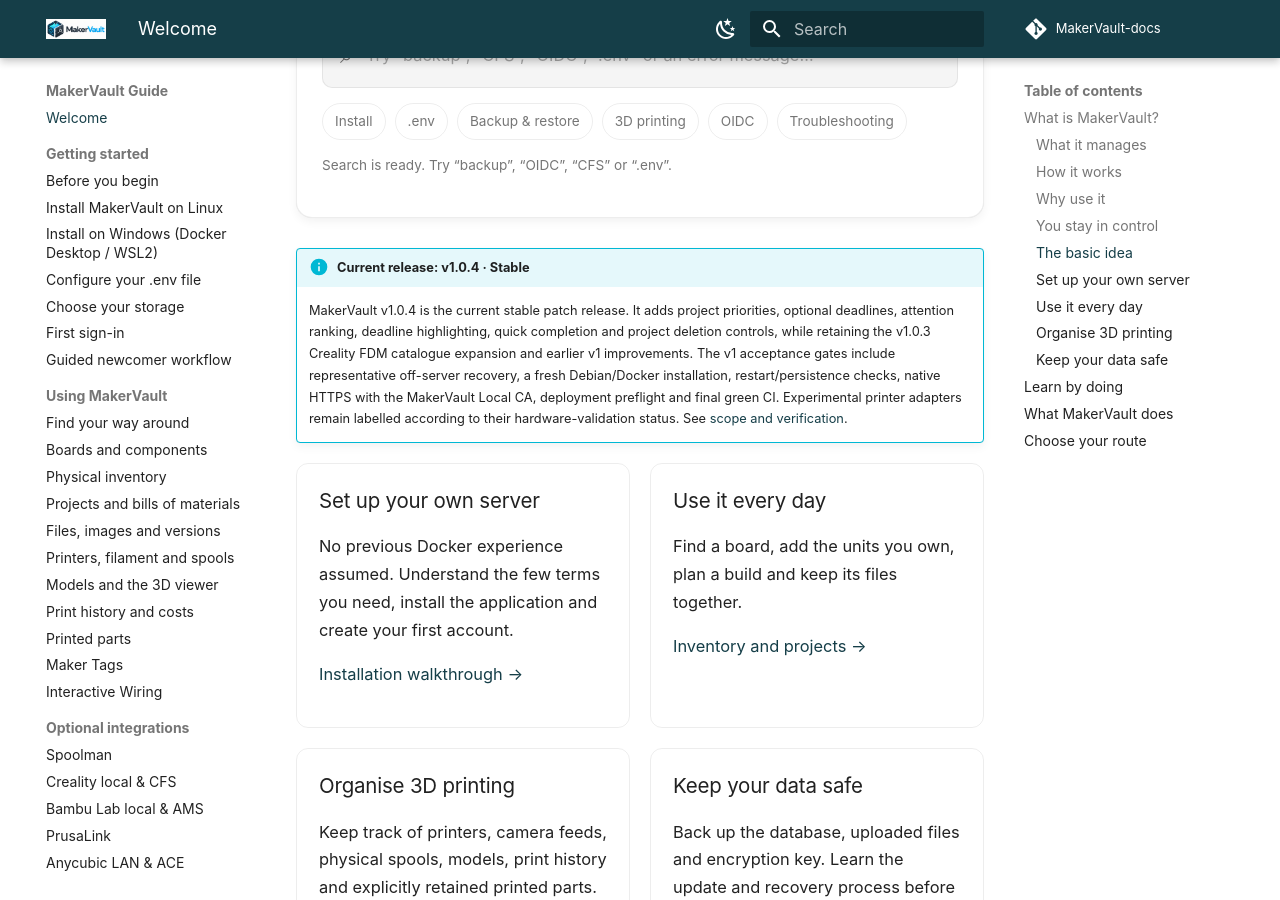
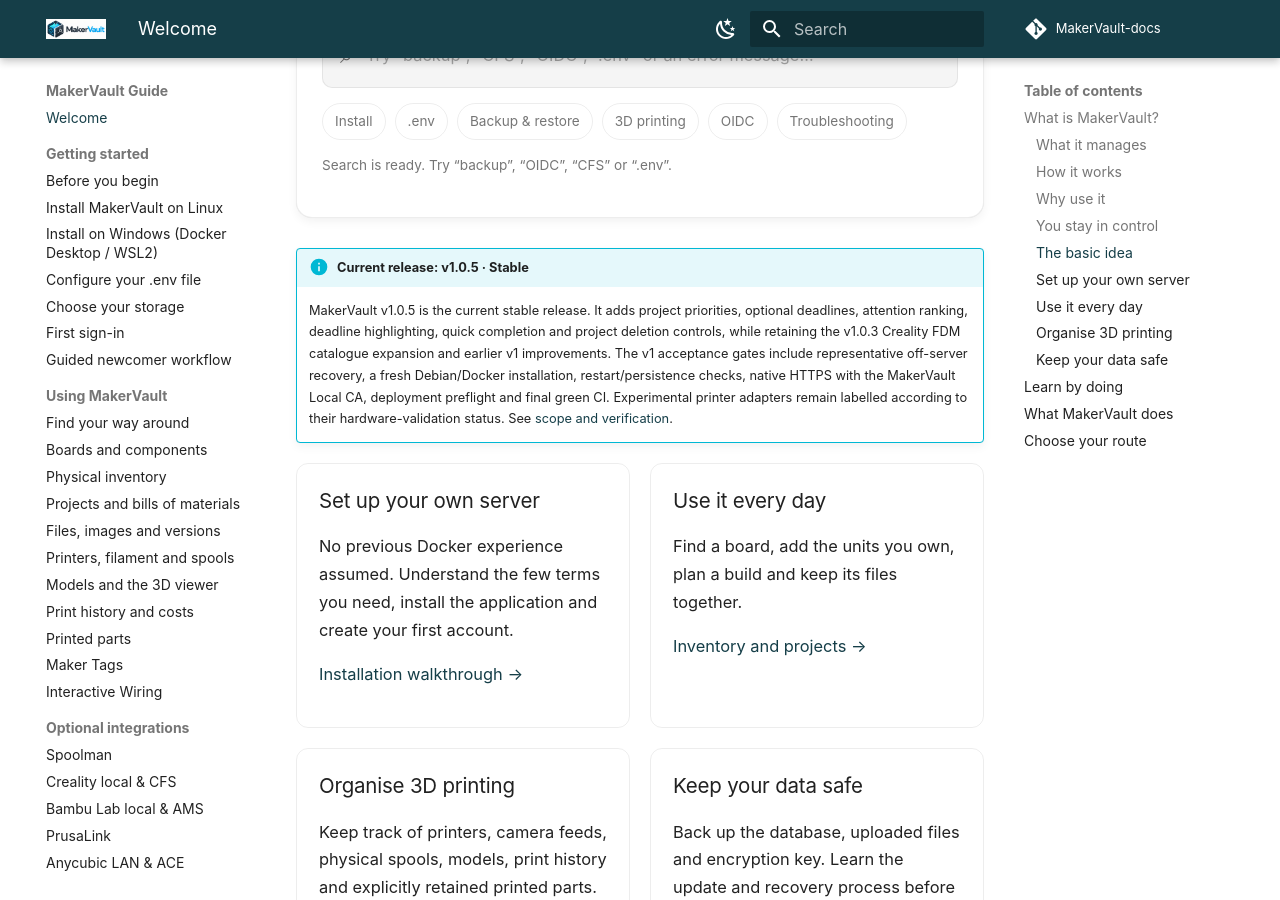
Before and after one commit to gavrd7/MakerVault-docs, an MkDocs documentation site: the page built from docs/guide/index.md, in a window 1280 px wide and 900 px high, scrolled down 2323 px. Built offline with MkDocs 1.6.1 and Material for MkDocs 9.7.7, drawn with Linux system fonts in a browser that asks for light colours; comment, search, counter and statistics services are not loaded.

Commit message:
Refresh v1.0.5 release guidance in docs/guide/index.md

```diff
--- a/docs/guide/index.md
+++ b/docs/guide/index.md
@@ -87,8 +87,8 @@
   <div id="guide-search-results" class="guide-search__results" data-guide-search-results></div>
 </div>
 
-!!! info "Current release: v1.0.4 · Stable"
-    MakerVault v1.0.4 is the current stable patch release. It adds project priorities, optional deadlines, attention ranking, deadline highlighting, quick completion and project deletion controls, while retaining the v1.0.3 Creality FDM catalogue expansion and earlier v1 improvements. The v1 acceptance gates include representative off-server recovery, a fresh Debian/Docker installation, restart/persistence checks, native HTTPS with the MakerVault Local CA, deployment preflight and final green CI. Experimental printer adapters remain labelled according to their hardware-validation status. See [scope and verification](reference/about.md).
+!!! info "Current release: v1.0.5 · Stable"
+    MakerVault v1.0.5 is the current stable release. It adds project priorities, optional deadlines, attention ranking, deadline highlighting, quick completion and project deletion controls, while retaining the v1.0.3 Creality FDM catalogue expansion and earlier v1 improvements. The v1 acceptance gates include representative off-server recovery, a fresh Debian/Docker installation, restart/persistence checks, native HTTPS with the MakerVault Local CA, deployment preflight and final green CI. Experimental printer adapters remain labelled according to their hardware-validation status. See [scope and verification](reference/about.md).
 
 <div class="guide-grid" markdown>
 <div class="guide-card" markdown>
```
